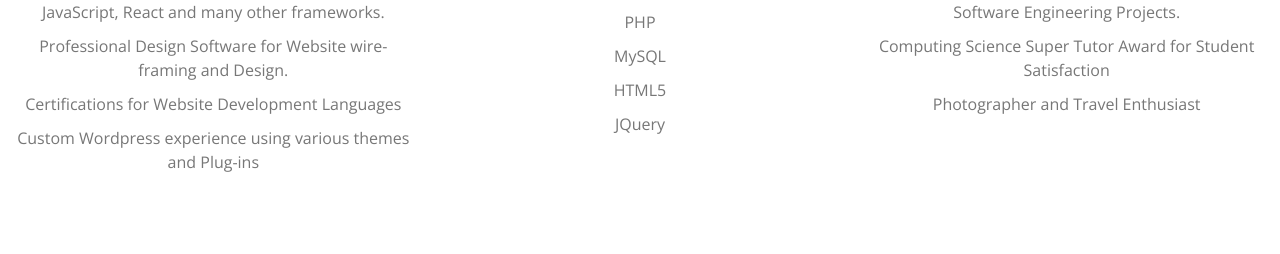
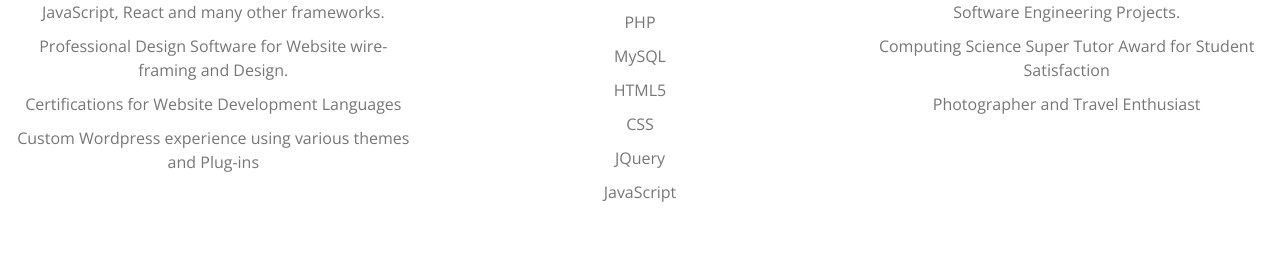
Before and after one commit to msabat98/Maria-Sabatini-Portfolio, a plain HTML site: page index.html in a window 1280 px wide. Shown: the part 1870-2124 px from the top of the page. Drawn offline with nearby package versions, Linux system fonts and the light colour scheme.

Commit message:
Update index.html

```diff
--- a/index.html
+++ b/index.html
@@ -160,7 +160,6 @@
                     <p class="text-muted">Professional Design Software for Website wire-framing and Design.</p>
                     <p class="text-muted">Certifications for Website Development Languages</p>
                     <p class="text-muted">Custom Wordpress experience using various themes and Plug-ins</p>
-
                     </div>
                   </div>
                   <div class="row9 text-center">
@@ -174,7 +173,9 @@
                                     <p class="text-muted">PHP</p>
                                     <p class="text-muted">MySQL</p>
                                     <p class="text-muted">HTML5</p>
+				    <p class="text-muted">CSS</p>
                                     <p class="text-muted">JQuery</p>
+				    <p class="text-muted">JavaScript</p>
 
                                 </div>
                                 </div>
@@ -240,9 +241,6 @@
       </div>
     <!-- END GRID -->
     </div>
-
-
-
    <!-- Portfolio Grid-->
         <section class="page-section bg-light" id="portfolio">
             <div class="container">
@@ -250,15 +248,12 @@
                     <h2 class="section-heading" id="c4">Photography Portfolio</h2>
                     <h3 class="text-light">Check out my Photography at <a href="https://www.instagram.com/msabatini_photography/?hl=en" >Instagram.</h3></a>
                 </div>
-
 	<!-- first item-->
                 <div class="row-pg">
                     <div class="col-lg-4 col-sm-6 mb-4">
                         <div class="portfolio-item">
-
                             <div class="portfolio-hover">
                                 </div>
-
 				<img class="img-fluid" src="images/crocodile.jpg" alt="" />
                             </a>
 
```
Lines whose indentation alone changed are shown as unchanged.
